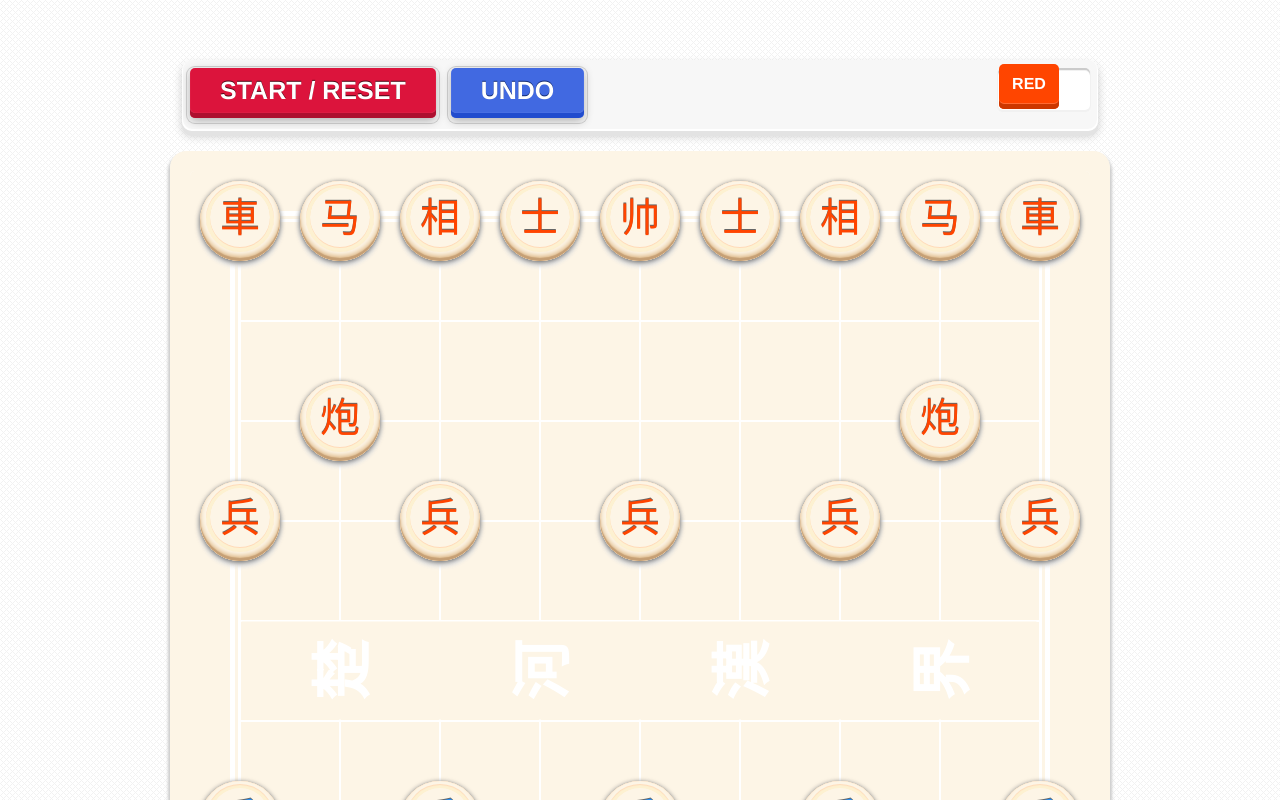
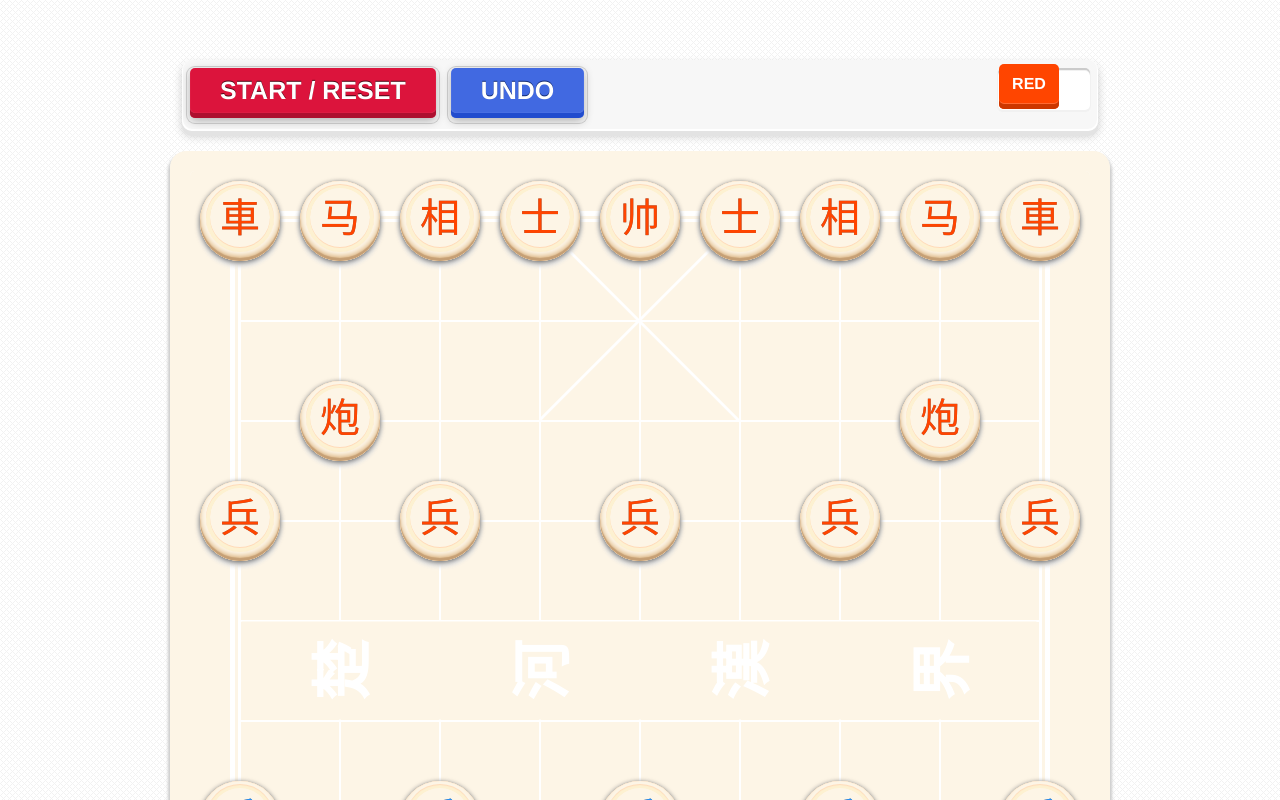
Before and after one commit to MaxWithU/Chinese-chess, a Vue app: page /#/ in a window 1280 px wide. Shown: the top 800 px of the page. Built offline with nearby package versions, Linux system fonts and the light colour scheme.

Commit message:
修改棋盘

```diff
--- /dev/null
+++ b/src/components/__child/main.vue
@@ -0,0 +1,251 @@
+<template>
+  <div class="main">
+    <div class="board">
+      <div class="row" v-for ="i in 10">
+        <div
+        class="col"
+        :class = "{
+          left: left(i, ii),
+          right: right(i,ii)
+        }"
+        v-for = "ii in 9"
+        >
+        <div :class="{
+          home: home(i, ii)
+        }"></div>
+        </div>
+      </div>
+    </div>
+    <div class="controller">
+      <slot></slot>
+    </div>
+  </div>
+</template>
+<script>
+  const LEFTLIST = [
+    [3, 2],
+    [3, 8],
+    [8, 2],
+    [8, 8],
+    [4, 9],
+    [4, 3],
+    [4, 5],
+    [4, 7],
+    [7, 9],
+    [7, 3],
+    [7, 5],
+    [7, 7]
+  ]
+  const RIGHTLIST = [
+    [3, 2],
+    [3, 8],
+    [8, 2],
+    [8, 8],
+    [4, 1],
+    [4, 3],
+    [4, 5],
+    [4, 7],
+    [7, 1],
+    [7, 3],
+    [7, 5],
+    [7, 7]
+  ]
+  export default {
+    data () {
+      return {
+      }
+    },
+    methods: {
+      left (i, ii) {
+        return LEFTLIST.some((item) => item[0] === i && item[1] === ii)
+      },
+      right (i, ii) {
+        return RIGHTLIST.some((item) => item[0] === i && item[1] === ii)
+      },
+      home (i, ii) {
+        if (i === 2 && ii === 5) {
+          return true
+        }
+        if (i === 9 && ii === 5) {
+          return true
+        }
+      }
+    }
+  }
+</script>
+<style lang="less">
+.main{
+  width: 900px;
+  position:relative;
+  box-shadow:
+    0px 0px 0px 40px #FDF5E6 inset,
+    0px 0px 0px 45px #fff inset,
+    0px 0px 0px 48px #FDF5E6 inset,
+    0px 0px 0px 50px #fff inset,
+    0px 0px 0px 50px #FDF5E6 inset,
+    0px 0px 0px 20px #FDF5E6,
+    0px 1px 0px 20px #fff,
+    0px 6px 3px 17px darken(#FDF5E6, 20%),
+    0px 6px 0px 20px darken(#FDF5E6, 10%),
+    0px 5px 3px 22px #cbcbcb;
+  margin:0 auto;
+  border-radius:5px;
+  overflow: hidden;
+  background: #FDF5E6;
+  background-image:
+    linear-gradient(
+      transparent,
+      transparent 49px,
+      #fff 49px,
+      #fff 51px,
+      transparent 51px
+    ), linear-gradient(90deg,
+      transparent,
+      transparent 49px,
+      #fff 49px,
+      #fff 51px,
+      transparent 51px
+    );
+  background-size: 100px 100px, 100px 100px;
+  &:after{
+    font-family: KaiTi;
+    color:#fff;
+    font-weight: bold;
+    font-size: 60px;
+    position: absolute;
+    left: 400px;
+    top: 102px;
+    font-weight:bold;
+    width: 98px;
+    content: '楚河漢界';
+    line-height:200px;
+    text-align: center;
+    background: #FDF5E6;
+    z-index:0;
+    height:795px;
+    transform: rotate(-90deg)
+  }
+}
+.home{
+  position: absolute;
+  width:100%;
+  height:100%;
+  z-index:1;
+  &:after{
+    content: '';
+    display:block;
+    width:100%;
+    height:.5px;
+    transform:rotate(135deg) scale(2.8) translate(12.5px ,-12.5px);
+    position:absolute;
+    z-index:-1;
+    background:#fff;
+  }
+  &:before{
+    content: '';
+    display:block;
+    width:100%;
+    height:.5px;
+    transform:rotate(45deg) scale(2.8) translate(12.5px ,12.5px);
+    position:absolute;
+    z-index:-1;
+    background:#fff;
+  }
+}
+.row{
+  position:relative;
+  z-index:1;
+  width:900px;
+  height:100px;
+  font-size:0;
+}
+.col{
+  float:left;
+  position:relative;
+  transition:all .2s;
+  width:100px;
+  height:100px;
+  line-height:100px;
+  display:inline-block;
+  &.left:before{
+    z-index:-1;
+    position:absolute;
+    top:0;
+    left:0;
+    content: '';
+    width:50px;
+    height:100px;
+    display:block;
+    background-image:
+      linear-gradient(
+      transparent 16px,
+      #fff 16px,
+      #fff 18px,
+      #FDF5E6 18px,
+      #FDF5E6 24px,
+      transparent 24px,
+      transparent 26px,
+      #FDF5E6 26px,
+      #FDF5E6 32px,
+      #fff 32px,
+      #fff 34px,
+      transparent 34px,
+      ),
+      linear-gradient(
+      90deg,
+      transparent,
+      transparent 14px,
+      #fff 14px,
+      #fff 16px,
+      transparent 16px
+      );
+    background-size:16px 48px;
+    background-position:25px 25px;
+    background-repeat:no-repeat;
+  }
+  &.right:after{
+    z-index:-1;
+    position:absolute;
+    top:0;
+    right:0;
+    content: '';
+    width:50px;
+    height:100px;
+    display:block;
+    background-image:
+      linear-gradient(
+      transparent 16px,
+      #fff 16px,
+      #fff 18px,
+      #FDF5E6 18px,
+      #FDF5E6 24px,
+      transparent 24px,
+      transparent 26px,
+      #FDF5E6 26px,
+      #FDF5E6 32px,
+      #fff 32px,
+      #fff 34px,
+      transparent 34px,
+      ),
+      linear-gradient(
+      90deg,
+      transparent,
+      transparent 0px,
+      #fff 0px,
+      #fff 2px,
+      transparent 2px
+      );
+    background-size:18px 48px;
+    background-position:8px 25px;
+    background-repeat:no-repeat;
+  }
+}
+.controller{
+  z-index:100;
+  position:absolute;
+  width:100%;
+  height:100%;
+  top:0;
+  left:0;
+}
+</style>
--- a/src/components/index.vue
+++ b/src/components/index.vue
@@ -5,26 +5,34 @@
     @on-reset = "reset"
     @on-undo = "undo"
     ></dashboard>
-  <div class ="board">
+  <chess-main>
     <div
       v-for = "(item, index) in mtx"
-      class ="row">
-      <span
-        class ="col"
-        :class ="{
-          'blue': it && it[2] === 'B',
-          'red': it && it[2] === 'A',
-          'active': chooseItem && chooseItem === it,
+      class ="row-x">
+      <div
+        class ="col-x"
+
+        @click = 'pick(it, index, i)'
+        v-for = "(it, i) in item"
+        >
+        <div
+          class= "chess"
+          v-if ="it"
+          :class = "{
+            'blue': it[2] === 'B',
+            'red': it[2] === 'A',
+            'active': chooseItem && chooseItem === it
           }"
-        v-for = "(it, i) in item"
-        @click = 'pick(it, index, i)'>
+          >
           {{it?chess.get(it).name: '' }}
-      </span>
         </div>
       </div>
     </div>
+  </chess-main>
+</div>
 </template>
 <script>
+  import chessMain from './__child/main'
   import dashboard from './__child/dashboard'
   import curryPick from './utils/curryPick'
   import Chess from './class/Chess'
@@ -32,7 +40,7 @@
   // import Check from './class/Check'
   export default {
     components: {
-      dashboard
+      dashboard, chessMain
     },
     data () {
       return {
@@ -131,78 +139,24 @@
     height:1200px;
     background-image:url(../assets/bg.png);
   }
-  .board{
-    font-family:KaiTi;
-    width: 900px;
+  .row-x {
+    height:100px;
+    width:1200px;
+  }
+  .col-x{
     position:relative;
-    box-shadow:
-    0px 0px 0px 40px #FDF5E6 inset,
-    0px 0px 0px 45px #fff inset,
-    0px 0px 0px 48px #FDF5E6 inset,
-    0px 0px 0px 50px #fff inset,
-    0px 0px 0px 50px #FDF5E6 inset,
-    0px 0px 0px 20px #FDF5E6,
-    0px 1px 0px 20px #fff,
-    0px 6px 3px 17px darken(#FDF5E6, 20%),
-    0px 6px 0px 20px darken(#FDF5E6, 10%),
-    0px 5px 3px 22px #cbcbcb;
-    margin:0 auto;
-    border-radius:5px;
-      overflow: hidden;
-      background: #FDF5E6;
-      background-image:
-        linear-gradient(
-          transparent,
-          transparent 49px,
-          #fff 49px,
-          #fff 51px,
-          transparent 51px
-        ), linear-gradient(90deg,
-          transparent,
-          transparent 49px,
-          #fff 49px,
-          #fff 51px,
-          transparent 51px
-        );
-      background-size: 100px 100px, 100px 100px;
+    width:100px;
+    float:left;
+    height:100px;
   }
-  .board:after{
-      color:#fff;
-      font-weight: bold;
-      font-size: 60px;
-      position: absolute;
-      left: 400px;
-      top: 102px;
-      font-weight:bold;
-      width: 98px;
-      content: '楚河漢界';
-      line-height:200px;
-      text-align: center;
-      background: #FDF5E6;
-      z-index:0;
-      height:795px;
-      transform: rotate(-90deg)
-    }
-  .row{
-    position:relative;
-    z-index:1;
-    width:900px;
-    height:100px;
-    font-size:0;
-  }
-  .col{
-      transition:all .2s;
-      width:100px;
+  .chess{
+
     font-size:40px;
     font-family:KaiTi;
-      text-shadow:0px -1px 0px #666;
-      overflow:hidden;
-      height:100px;
-      line-height:100px;
-      display:inline-block;
+    position:absolute;
+    text-shadow:0px -.5px .5px #666;
     border-radius:50%;
-    }
-  .col.red{
+    &.red{
       width:80px;
       background :#FDF5E6;
       margin: 10px;
@@ -219,9 +173,7 @@
         0px 3px 6px #cbcbcb,
         0px 6px 5px #f1f1f1;
       color:#FF4500;
-
-  }
-  .col.red.active{
+      &.active{
         box-shadow:
           0 -3px 1px #C59F75 inset,
           0px -5px 5px #DEB887 inset,
@@ -232,11 +184,12 @@
           0px 5px 10px #777,
           0px 10px 20px #cbcbcb;
       }
-  .col.red:after {
+      &:after {
         content: '';
         color: red;
       }
-  .col.blue{
+    }
+    &.blue{
       width:80px;
       background :#FDF5E6;
       margin: 10px;
@@ -253,8 +206,7 @@
         0px 3px 6px #cbcbcb,
         0px 6px 5px #f1f1f1;
       color:#1E90FF;
-  }
-  .col.blue.active{
+      &.active{
         box-shadow:
           0 -3px 1px #C59F75 inset,
           0px -5px 5px #DEB887 inset,
@@ -263,8 +215,10 @@
           0px 10px 5px #666,
           0px 10px 10px #cbcbcb;
       }
-  .col.blue:after {
+      &:after {
         content: '';
         color: blue;
       }
+    }
+  }
 </style>
```
Also changed, not shown: 1 other file (tests, documents, lock files or other folders). Lines whose indentation alone changed are shown as unchanged.
